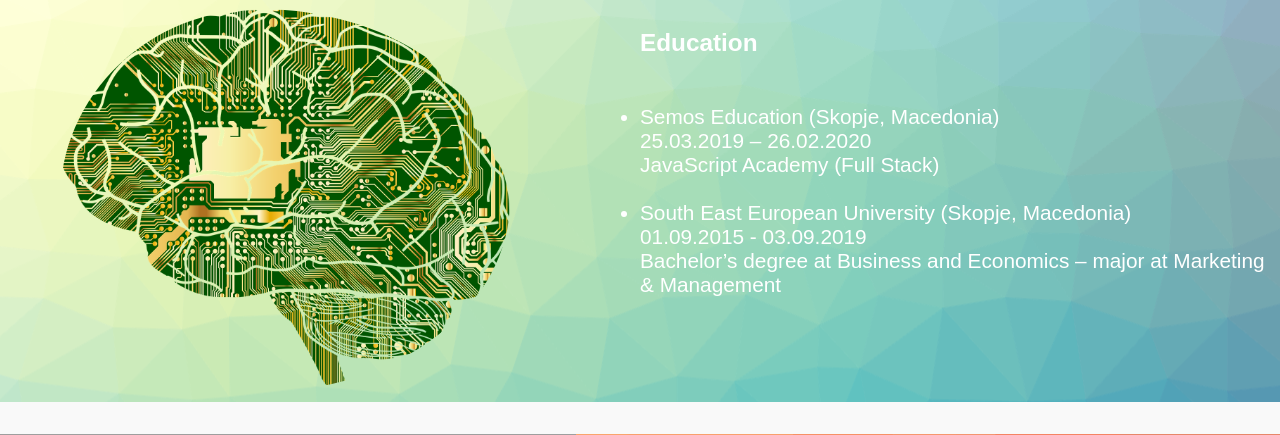
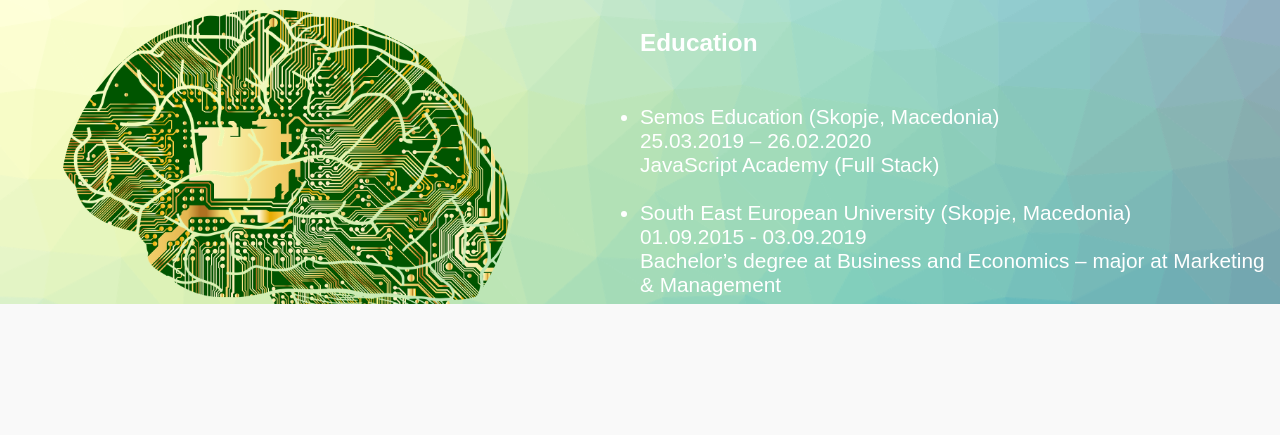
Before and after one commit to NikolajGrunoski/CvProjectPage, a PHP site: page / in a window 1280 px wide. Shown: the part 967-1402 px from the top of the page. Run offline with PHP 8.4, Linux system fonts and the light colour scheme; some libraries are stand-ins or nearby versions; grey boxes are pictures that could not be loaded.

Commit message:
proba po tret pat

```diff
--- a/style.css
+++ b/style.css
@@ -18,10 +18,10 @@
   }
 
   .container {
-    /* max-width: 1100px; */
+    max-width: 100%;
     width: 100%;
     margin: auto;
-    /* overflow: auto; */
+    overflow: auto;
     /* padding: 0 2rem; */
   }
 
```
